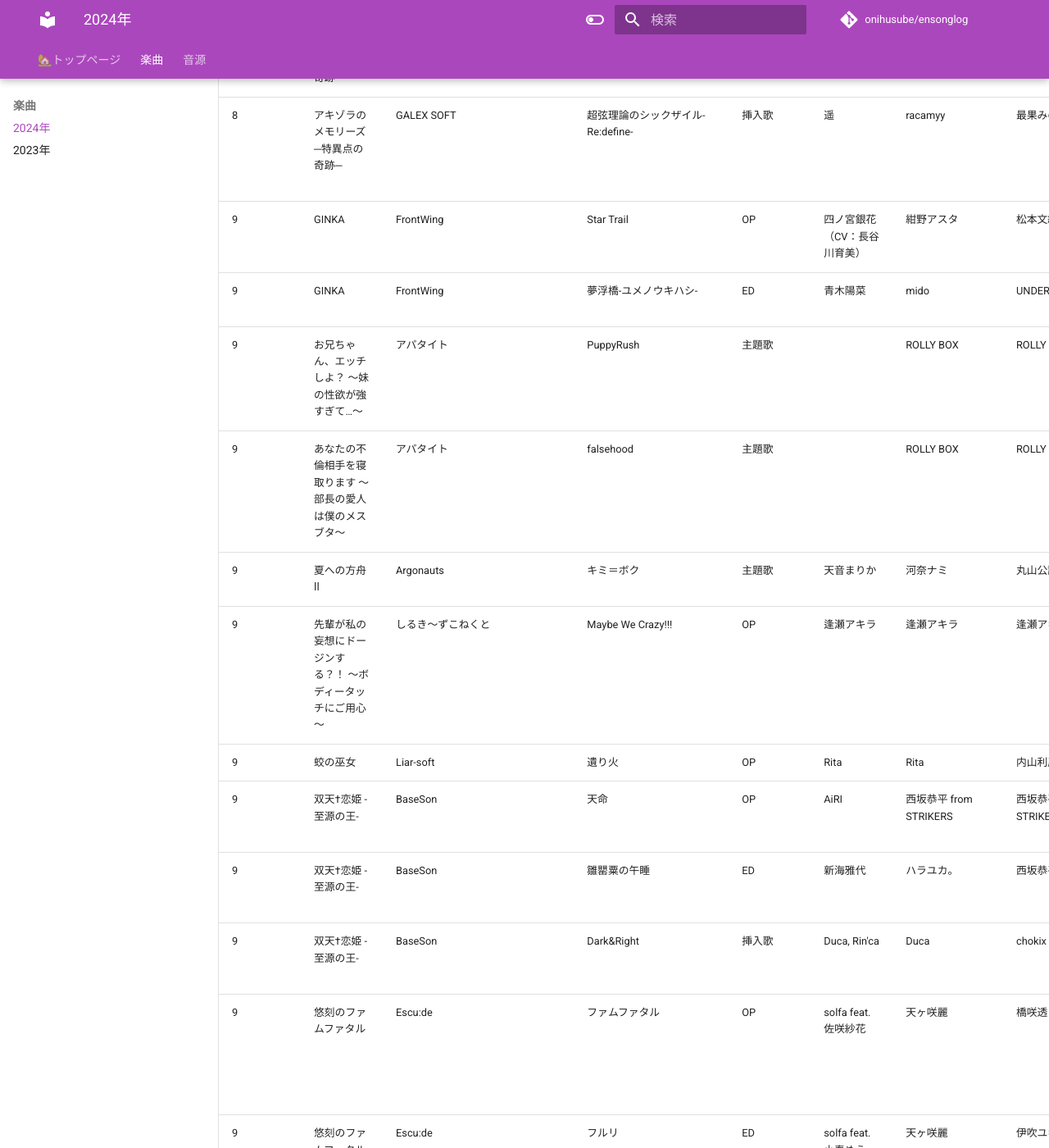
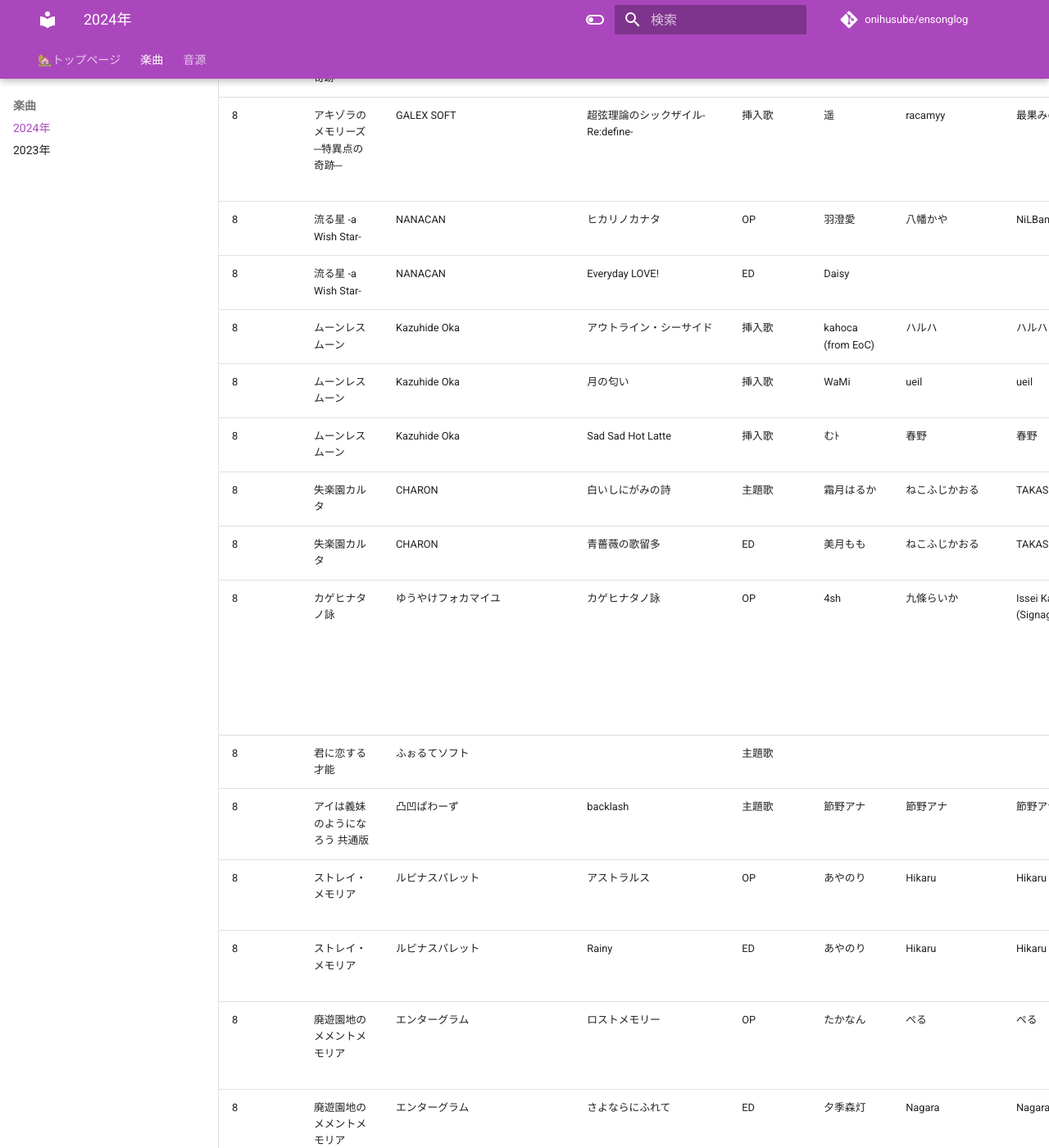
Before and after one commit to onihusube/ensonglog, an MkDocs documentation site: the page built from docs/2024/楽曲.md, in a window 1280 px wide and 1400 px high, scrolled down 15766 px. Shown: the whole window at 82% size. Built offline with MkDocs 1.6.1 and Material for MkDocs 9.7.7, drawn with Linux system fonts in a browser that asks for light colours; emoji names are drawn with the system emoji font; comment, search, counter and statistics services are not loaded; some of the changed text lies outside the part shown.

Commit message:
8月分追加

```diff
--- a/docs/2024/楽曲.md
+++ b/docs/2024/楽曲.md
@@ -144,6 +144,24 @@
 | 8 | EINSATZ Ⅱ | StudioT916 | ハートエイク・メモリア | ED | nayuta | めがねこ | 鈴谷皆人 | 鈴谷皆人 | [劇中歌CD](https://studiot916.wixsite.com/einsatz-adv2/cd-release01)</br>[Signage 1st Original EP『Follow The Sign』](https://sign4ge.booth.pm/items/6230483)（[LinkCore](https://linkco.re/cpvrrbzN)） | 全年齢</br>Gt&Ba：花形真喜 | [:fontawesome-brands-youtube:](https://www.youtube.com/watch?v=r3xPVCyBALQ) [:fontawesome-brands-youtube:](https://www.youtube.com/watch?v=laNUAKRYv8E) |
 | 8 | アキゾラのメモリーズ─特異点の奇跡─ | GALEX SOFT | 超弦理論のホログラム | OP | 遥 | 最果みのり racamyy | 最果みのり | 432 | [LinkCore](https://linkco.re/6Rg1YeGH) | MIX：u-hi |
 | 8 | アキゾラのメモリーズ─特異点の奇跡─ | GALEX SOFT | 超弦理論のシックザイル-Re:define- | 挿入歌 | 遥 | racamyy | 最果みのり | 432 | [LinkCore](https://linkco.re/DudUcpta) | アキゾラのメモリーズ─運命の地平線─ 主題歌（2023/08）のアレンジ |
+| 8 | 流る星 -a Wish Star- | NANACAN | ヒカリノカナタ | OP | 羽澄愛 | 八幡かや | NiLBana | NiLBana | パッケージ版初回特典 OP/ED収録CD | Chorus: nize | [:fontawesome-brands-youtube:](https://www.youtube.com/watch?v=aycAohocdT8) |
+| 8 | 流る星 -a Wish Star- | NANACAN | Everyday LOVE! | ED | Daisy  |  |  |  | パッケージ版初回特典 OP/ED収録CD |  |  |
+| 8 | ムーンレスムーン | Kazuhide Oka | アウトライン・シーサイド | 挿入歌 | kahoca (from EoC) | ハルハ | ハルハ | ハルハ | | | [:fontawesome-brands-youtube:](https://www.youtube.com/watch?v=vP736W9eNFY) |
+| 8 | ムーンレスムーン | Kazuhide Oka | 月の匂い | 挿入歌 | WaMi | ueil | ueil | ueil | | | [:fontawesome-brands-youtube:](https://www.youtube.com/watch?v=LDkPDI3xVLg) |
+| 8 | ムーンレスムーン | Kazuhide Oka | Sad Sad Hot Latte | 挿入歌 | むﾄ | 春野 | 春野 | 春野 | | | [:fontawesome-brands-youtube:](https://www.youtube.com/watch?v=nt9DJmPrRH4) |
+| 8 | 失楽園カルタ | CHARON | 白いしにがみの詩 | 主題歌 | 霜月はるか | ねこふじかおる | TAKASUKE | TAKASUKE | [Fanlink](https://fanlink.tv/vZ3J) | | [:fontawesome-brands-youtube:](https://www.youtube.com/watch?v=0wNu19Q78XU) |
+| 8 | 失楽園カルタ | CHARON | 青薔薇の歌留多 | ED | 美月もも | ねこふじかおる | TAKASUKE | TAKASUKE | [Fanlink](https://fanlink.tv/vZ3J) | | [:fontawesome-brands-youtube:](https://fanlink.tv/vZ3J) |
+| 8 | カゲヒナタノ詠 | ゆうやけフォカマイユ | カゲヒナタノ詠 | OP | 4sh | 九條らいか | Issei Katsunoi (Signage) | Signage |  |Guitar: Issei Katsunoi (Signage), Bass: Tuda, Drums Arrangement: 九條らいか, Keyboard: うつぼ | [:fontawesome-brands-youtube:](https://www.youtube.com/watch?v=qD2dlns2eog) |
+| 8 | 君に恋する才能 | ふぉるてソフト | | 主題歌 | | | | | | 全年齢 | [:fontawesome-brands-youtube:](https://www.youtube.com/watch?v=SwFMHMy5sI4) |
+| 8 | アイは義妹のようになろう 共通版 | 凸凹ぱわーず | backlash | 主題歌 | 節野アナ | 節野アナ | 節野アナ | | | | [:fontawesome-brands-youtube:](https://www.youtube.com/watch?v=jZgrSDIU5Jo) |
+| 8 | ストレイ・メモリア | ルピナスパレット | アストラルス | OP | あやのり | Hikaru | Hikaru | | ストレイ・メモリアサウンドトラック（[CD](https://lupinuspalette.booth.pm/items/6078826)/[DL](https://lupinuspalette.booth.pm/items/5981906)） | Mix: 0² | [:fontawesome-brands-youtube:](https://www.youtube.com/watch?v=lULt_wVJlPQ) |
+| 8 | ストレイ・メモリア | ルピナスパレット | Rainy | ED | あやのり | Hikaru | Hikaru | | ストレイ・メモリアサウンドトラック（[CD](https://lupinuspalette.booth.pm/items/6078826)/[DL](https://lupinuspalette.booth.pm/items/5981906)） | Guitar: 新井貫玄, Mix: 0² | [:fontawesome-brands-youtube:](https://www.youtube.com/watch?v=YSZFAysF24Y) |
+| 8 | 廃遊園地のメメントメモリア | エンターグラム | ロストメモリー | OP | たかなん | ぺる | ぺる | | 完全生産限定版特典 オリジナルサウンドトラック | 廃遊園地のメメントメモリア（2023/08/13） OP | [:fontawesome-brands-youtube:](https://www.youtube.com/watch?v=UikDfz-RBro) |
+| 8 | 廃遊園地のメメントメモリア | エンターグラム | さよならにふれて | ED | 夕季森灯 | Nagara | Nagara | | 完全生産限定版特典 オリジナルサウンドトラック | 廃遊園地のメメントメモリア（2023/08/13） ED | [:fontawesome-brands-youtube:](https://www.youtube.com/watch?v=UikDfz-RBro) |
+| 8 | 廃遊園地のメメントメモリア | エンターグラム | 春風に咲く | 博士アペンドコンセプトソング | Cereus | ぺる | ぺる | ぺる | | | [:fontawesome-brands-youtube:](https://www.youtube.com/watch?v=dwRuNRUwsNw) |
+| 8 | ゴーヘルゴー つきおとしてこ | エンターグラム | 劫獄行↓↓↓Narakham ket | 主題歌 | アマギセーラ | アマギセーラ | アマギセーラ, ゆうきねこ | ゆうきねこ | 初回版/完全生産限定版特典「ゴーヘルゴー オリジナルサウンドトラック」 | | [:fontawesome-brands-youtube:](https://www.youtube.com/watch?v=pDqk1lVC2pw) |
+| 8 | Everlasting Flowers | sprite | Convallaria | 主題歌 | 安月名莉子 | Ceui | 藤永龍太郎 (Elements Garden) | 藤永龍太郎 (Elements Garden) | [Everlasting Flowers Soundtrack Side A](https://store.steampowered.com/app/3114260/Everlasting_Flowers_Soundtrack_Side_A/) | ピアノ演奏: 岸田勇気</br>バイオリン演奏: 室屋光一郎 | [:fontawesome-brands-youtube:](https://www.youtube.com/watch?v=4FK155W6VfU) |
+| 8 | Everlasting Flowers | sprite | Herbarium | ED | Ceui | Ceui | 菊田大介 ( Elements Garden ) | 菊田大介 ( Elements Garden ) | [Everlasting Flowers Soundtrack Side B](https://store.steampowered.com/app/3114560/Everlasting_Flowers_Soundtrack_Side_B/) | ピアノ演奏　岸田勇気</br>バイオリン演奏　室屋光一郎 | |
 | 9 | GINKA | FrontWing | Star Trail | OP | 四ノ宮銀花（CV：長谷川育美） | 紺野アスタ | 松本文紀 | 松本文紀 | 特捜版特典 サウンドトラックCD | 全年齢 |
 | 9 | GINKA | FrontWing | 夢浮橋-ユメノウキハシ- | ED | 青木陽菜 | mido | UNDER_COVERS | UNDER_COVERS | 特捜版特典 サウンドトラックCD | 全年齢 |
 | 9 | お兄ちゃん、エッチしよ？ ～妹の性欲が強すぎて…～ | アパタイト | PuppyRush | 主題歌 | | ROLLY BOX | ROLLY BOX | | ゲームディスク | |
```
